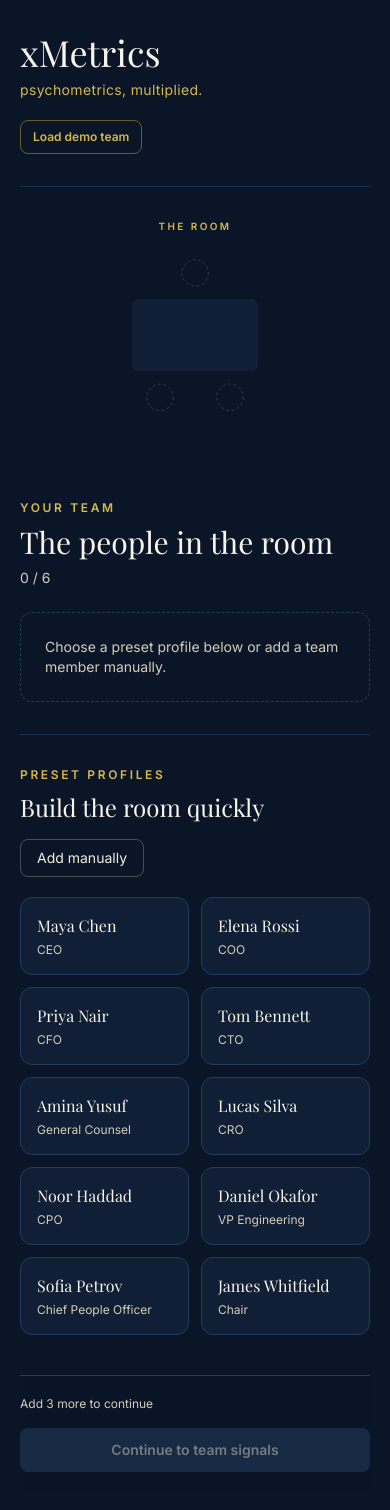
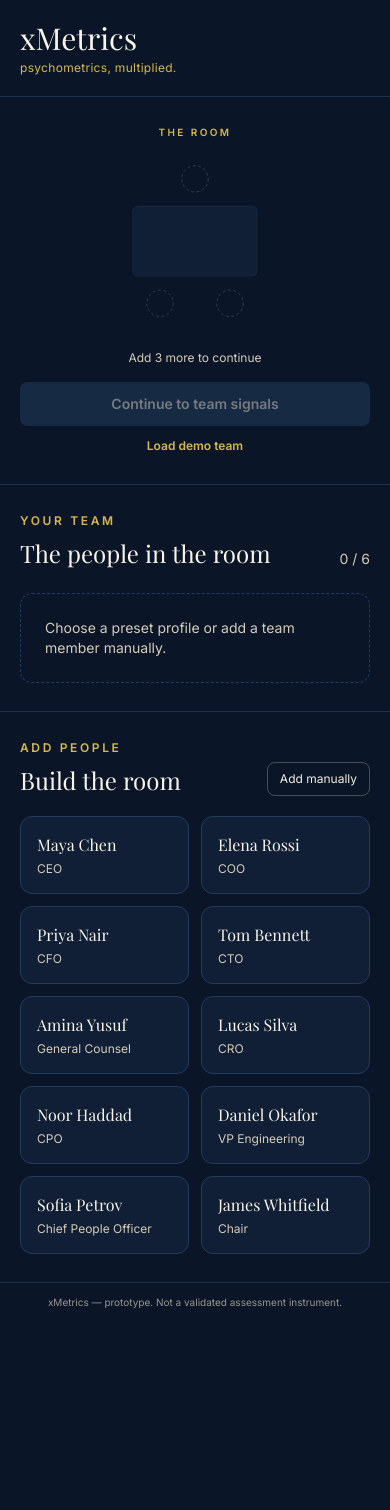
Before and after one commit to asafrubin00/xMetrics, a Next.js app: page / in a window 390 px wide. Shown: the top 1510 px of the page. After the commit the page ends 1322 px from the top, so only its background shows below. Built offline with nearby package versions, Linux system fonts and the light colour scheme; a web font is replaced by a local one.

Commit message:
step 5.8.2: build three-panel team builder

```diff
--- a/app/page.tsx
+++ b/app/page.tsx
@@ -1,7 +1,7 @@
 "use client";
 
 import Link from "next/link";
-import { useMemo, useState } from "react";
+import { useMemo, useRef, useState } from "react";
 import { Room } from "@/components/room";
 import { useSession } from "@/components/session-provider";
 import { DEMO_TEAM, PERSONAS } from "@/lib/personas.config";
@@ -41,7 +41,7 @@ function MemberForm({
         onSave({ id: member?.id ?? crypto.randomUUID(), displayName: displayName.trim(), role: role.trim(), traits });
       }}
     >
-      <div className="grid gap-4 sm:grid-cols-2">
+      <div className="grid gap-4">
         <label className="text-sm text-cream-300">Name<input required value={displayName} onChange={(event) => setDisplayName(event.target.value)} className="mt-2 w-full rounded-lg border border-navy-700 bg-navy-950 px-3 py-2.5 text-cream-50 outline-none focus:border-gold-500" /></label>
         <label className="text-sm text-cream-300">Role<input required value={role} onChange={(event) => setRole(event.target.value)} className="mt-2 w-full rounded-lg border border-navy-700 bg-navy-950 px-3 py-2.5 text-cream-50 outline-none focus:border-gold-500" /></label>
       </div>
@@ -49,7 +49,7 @@ function MemberForm({
         {(["drive", "thinking", "interpersonal", "pressure"] as const).map((group) => (
           <fieldset key={group}>
             <legend className="font-display text-lg capitalize text-cream-50">{group}</legend>
-            <div className="mt-4 grid gap-5 lg:grid-cols-2">
+            <div className="mt-4 grid gap-5">
               {TRAITS.filter((trait) => trait.group === group).map((trait) => (
                 <label key={trait.id} className="block text-sm text-cream-100">
                   {trait.name}
@@ -70,6 +70,7 @@ export default function TeamBuilder() {
   const { session, setMembers } = useSession();
   const [editingId, setEditingId] = useState<string | null>(null);
   const [showManualForm, setShowManualForm] = useState(false);
+  const memberCards = useRef(new Map<string, HTMLElement>());
   const selectedIds = useMemo(() => new Set(session.members.map((member) => member.id)), [session.members]);
   const editingMember = session.members.find((member) => member.id === editingId);
 
@@ -79,42 +80,55 @@ export default function TeamBuilder() {
     setShowManualForm(false);
   };
 
+  const selectMember = (memberId: string) => {
+    setEditingId(memberId);
+    setShowManualForm(false);
+    requestAnimationFrame(() => memberCards.current.get(memberId)?.focus());
+  };
+
   return (
-    <main className="mx-auto flex min-h-screen w-full max-w-7xl flex-col px-5 py-8 sm:px-8 lg:px-12 lg:py-12">
-      <header className="flex flex-col items-start gap-5 border-b border-navy-700/70 pb-8 sm:flex-row sm:justify-between">
-        <div><h1 className="font-display text-4xl text-cream-50 sm:text-5xl">xMetrics</h1><p className="mt-2 text-sm tracking-wide text-gold-400">psychometrics, multiplied.</p></div>
-        <button onClick={() => setMembers(DEMO_TEAM.map((id) => PERSONAS.find((persona) => persona.id === id)!))} className="rounded-lg border border-gold-500/50 px-3 py-2 text-xs font-semibold text-gold-400 hover:bg-gold-500/10 sm:px-4 sm:text-sm">Load demo team</button>
+    <main className="flex min-h-screen w-full flex-col lg:h-screen lg:overflow-hidden">
+      <header className="shrink-0 border-b border-navy-700/70 px-5 py-5 sm:px-8 lg:px-10">
+        <h1 className="font-display text-3xl text-cream-50">xMetrics</h1>
+        <p className="mt-1 text-xs tracking-wide text-gold-400">psychometrics, multiplied.</p>
       </header>
 
-      <div className="grid gap-8 lg:grid-cols-[minmax(0,1fr)_minmax(390px,0.78fr)] lg:gap-12">
-        <div className="order-2 min-w-0 lg:order-1">
-          <section className="py-8">
-            <div className="flex flex-col items-start gap-2 sm:flex-row sm:items-end sm:justify-between">
+      <div className="grid flex-1 lg:min-h-0 lg:grid-cols-[30%_40%_30%]">
+        <section className="order-2 min-w-0 border-navy-700/70 px-5 py-7 sm:px-8 lg:order-1 lg:max-h-[calc(100vh-81px)] lg:overflow-y-auto lg:border-r lg:px-7">
+          <div className="flex items-end justify-between gap-3">
             <div>
               <p className="text-xs font-semibold uppercase tracking-[0.22em] text-gold-400">Your team</p>
-                <h2 className="mt-2 font-display text-3xl text-cream-50">The people in the room</h2>
+              <h2 className="mt-2 font-display text-2xl text-cream-50 xl:text-3xl">The people in the room</h2>
             </div>
-              <span className="text-sm text-cream-300">{session.members.length} / 6</span>
+            <span className="shrink-0 text-sm text-cream-300">{session.members.length} / 6</span>
           </div>
           {session.members.length === 0 ? (
             <p className="mt-6 rounded-xl border border-dashed border-navy-700 p-6 text-sm text-cream-300">
-                Choose a preset profile below or add a team member manually.
+              Choose a preset profile or add a team member manually.
             </p>
           ) : (
-              <div className="mt-6 grid gap-3 sm:grid-cols-2">
+            <div className="mt-5 grid gap-3">
               {session.members.map((member) => (
-                  <article key={member.id} className="rounded-xl border border-navy-700 bg-navy-900 p-5">
+                <article
+                  key={member.id}
+                  ref={(node) => {
+                    if (node) memberCards.current.set(member.id, node);
+                    else memberCards.current.delete(member.id);
+                  }}
+                  tabIndex={-1}
+                  className={`rounded-xl border bg-navy-900 p-4 outline-none transition-colors focus-visible:ring-2 focus-visible:ring-gold-500 ${editingId === member.id ? "border-gold-500/60" : "border-navy-700"}`}
+                >
                   <div className="flex justify-between gap-3">
                     <div>
-                        <h3 className="font-display text-xl text-cream-50">{member.displayName}</h3>
-                        <p className="mt-1 text-xs uppercase tracking-wider text-gold-400">{member.role}</p>
+                      <h3 className="font-display text-lg text-cream-50">{member.displayName}</h3>
+                      <p className="mt-1 text-[10px] uppercase tracking-wider text-gold-400">{member.role}</p>
                     </div>
-                      <div className="flex gap-2 text-xs">
-                        <button onClick={() => { setEditingId(member.id); setShowManualForm(false); }} className="text-cream-300 hover:text-cream-50">Edit</button>
+                    <div className="flex gap-2 text-[11px]">
+                      <button onClick={() => selectMember(member.id)} className="text-cream-300 hover:text-cream-50">Edit</button>
                       <button onClick={() => setMembers(session.members.filter((current) => current.id !== member.id))} className="text-cream-300 hover:text-cream-50">Remove</button>
                     </div>
                   </div>
-                    <ul className="mt-4 space-y-1 text-sm text-cream-300">
+                  <ul className="mt-3 space-y-1 text-xs leading-5 text-cream-300">
                     {traitSummary(member).map((summary) => <li key={summary}>— {summary}</li>)}
                   </ul>
                 </article>
@@ -123,60 +137,65 @@ export default function TeamBuilder() {
           )}
         </section>
 
-          {(showManualForm || editingMember) && (
-            <section className="mb-10">
+        <section className="order-1 flex min-w-0 flex-col items-center justify-center border-b border-navy-700/70 px-5 py-7 sm:px-8 lg:order-2 lg:border-b-0 lg:px-7">
+          <p className="text-center text-[10px] font-semibold uppercase tracking-[0.24em] text-gold-400">The room</p>
+          <div className="w-full max-w-[560px]">
+            <Room
+              members={session.members}
+              emptySeatCount={Math.max(0, 3 - session.members.length)}
+              onSeatClick={selectMember}
+            />
+          </div>
+          <div className="mt-2 w-full max-w-sm text-center">
+            <p className="text-xs text-cream-300">
+              {session.members.length < 3
+                ? `Add ${3 - session.members.length} more to continue`
+                : `${session.members.length} of 6 seats filled`}
+            </p>
+            <Link aria-disabled={session.members.length < 3} tabIndex={session.members.length < 3 ? -1 : undefined} href={session.members.length >= 3 ? "/signals" : "#"} className={`mt-4 block rounded-lg px-6 py-3 text-center text-sm font-semibold ${session.members.length >= 3 ? "bg-gold-500 text-navy-950 hover:bg-gold-400" : "cursor-not-allowed bg-navy-800 text-cream-300/50"}`}>Continue to team signals</Link>
+            <button onClick={() => setMembers(DEMO_TEAM.map((id) => PERSONAS.find((persona) => persona.id === id)!))} className="mt-3 text-xs font-semibold text-gold-400 hover:text-gold-300">Load demo team</button>
+          </div>
+        </section>
+
+        <section className="order-3 min-w-0 border-t border-navy-700/70 px-5 py-7 sm:px-8 lg:max-h-[calc(100vh-81px)] lg:overflow-y-auto lg:border-l lg:border-t-0 lg:px-7">
+          <div className="flex flex-wrap items-end justify-between gap-4">
+            <div>
+              <p className="text-xs font-semibold uppercase tracking-[0.22em] text-gold-400">Add people</p>
+              <h2 className="mt-2 font-display text-2xl text-cream-50">Build the room</h2>
+            </div>
+            {!showManualForm && !editingMember && (
+              <button disabled={session.members.length >= 6} onClick={() => setShowManualForm(true)} className="rounded-lg border border-cream-300/30 px-3 py-2 text-xs text-cream-100 hover:border-gold-500 disabled:opacity-40">Add manually</button>
+            )}
+          </div>
+
+          {(showManualForm || editingMember) ? (
+            <div className="mt-5">
               <MemberForm
                 key={editingMember?.id ?? "new"}
                 member={editingMember}
                 onCancel={() => { setEditingId(null); setShowManualForm(false); }}
                 onSave={saveMember}
               />
-            </section>
-          )}
-
-          {!showManualForm && !editingMember && (
-            <section className="border-t border-navy-700/70 pt-8">
-              <div className="flex flex-wrap items-center justify-between gap-4">
-                <div>
-                  <p className="text-xs font-semibold uppercase tracking-[0.22em] text-gold-400">Preset profiles</p>
-                  <h2 className="mt-2 font-display text-2xl text-cream-50">Build the room quickly</h2>
             </div>
-                <button disabled={session.members.length >= 6} onClick={() => setShowManualForm(true)} className="rounded-lg border border-cream-300/30 px-4 py-2 text-sm text-cream-100 hover:border-gold-500 disabled:opacity-40">Add manually</button>
-              </div>
-              <div className="mt-5 grid grid-cols-2 gap-3 2xl:grid-cols-3">
+          ) : (
+            <div className="mt-5 grid grid-cols-2 gap-3 lg:grid-cols-1 2xl:grid-cols-2">
               {PERSONAS.map((persona) => {
                 const disabled = selectedIds.has(persona.id) || session.members.length >= 6;
                 return (
-                    <button key={persona.id} disabled={disabled} onClick={() => setMembers([...session.members, persona])} className="rounded-xl border border-navy-700 bg-navy-900 p-4 text-left transition hover:-translate-y-0.5 hover:border-gold-500/60 disabled:cursor-not-allowed disabled:opacity-35">
+                  <button key={persona.id} disabled={disabled} onClick={() => setMembers([...session.members, persona])} className="rounded-xl border border-navy-700 bg-navy-900 p-4 text-left transition hover:-translate-y-0.5 hover:border-gold-500/60 motion-reduce:transform-none disabled:cursor-not-allowed disabled:opacity-35">
                     <span className="block font-display text-base text-cream-50">{persona.displayName}</span>
                     <span className="mt-1 block text-xs text-cream-300">{persona.role}</span>
                   </button>
                 );
               })}
             </div>
+          )}
         </section>
-          )}
-
-          <div className="mt-10 flex flex-col items-stretch gap-4 border-t border-navy-700 bg-navy-950/95 py-5 backdrop-blur sm:sticky sm:bottom-0 sm:flex-row sm:items-center sm:justify-between">
-            <p className="text-xs text-cream-300">Add {Math.max(0, 3 - session.members.length)} more to continue</p>
-            <Link aria-disabled={session.members.length < 3} tabIndex={session.members.length < 3 ? -1 : undefined} href={session.members.length >= 3 ? "/signals" : "#"} className={`rounded-lg px-6 py-3 text-center text-sm font-semibold ${session.members.length >= 3 ? "bg-gold-500 text-navy-950 hover:bg-gold-400" : "cursor-not-allowed bg-navy-800 text-cream-300/50"}`}>Continue to team signals</Link>
-          </div>
       </div>
 
-        <aside className="order-1 pt-8 lg:order-2">
-          <div className="lg:sticky lg:top-8">
-            <p className="text-center text-[10px] font-semibold uppercase tracking-[0.24em] text-gold-400">The room</p>
-            <Room
-              members={session.members}
-              emptySeatCount={Math.min(3, 6 - session.members.length)}
-              onSeatClick={(memberId) => {
-                setEditingId(memberId);
-                setShowManualForm(false);
-              }}
-            />
-          </div>
-        </aside>
-      </div>
+      <footer className="shrink-0 border-t border-navy-700/70 px-5 py-3 text-center text-[10px] text-cream-300/70">
+        xMetrics — prototype. Not a validated assessment instrument.
+      </footer>
     </main>
   );
 }
```
Lines whose indentation alone changed are shown as unchanged.
